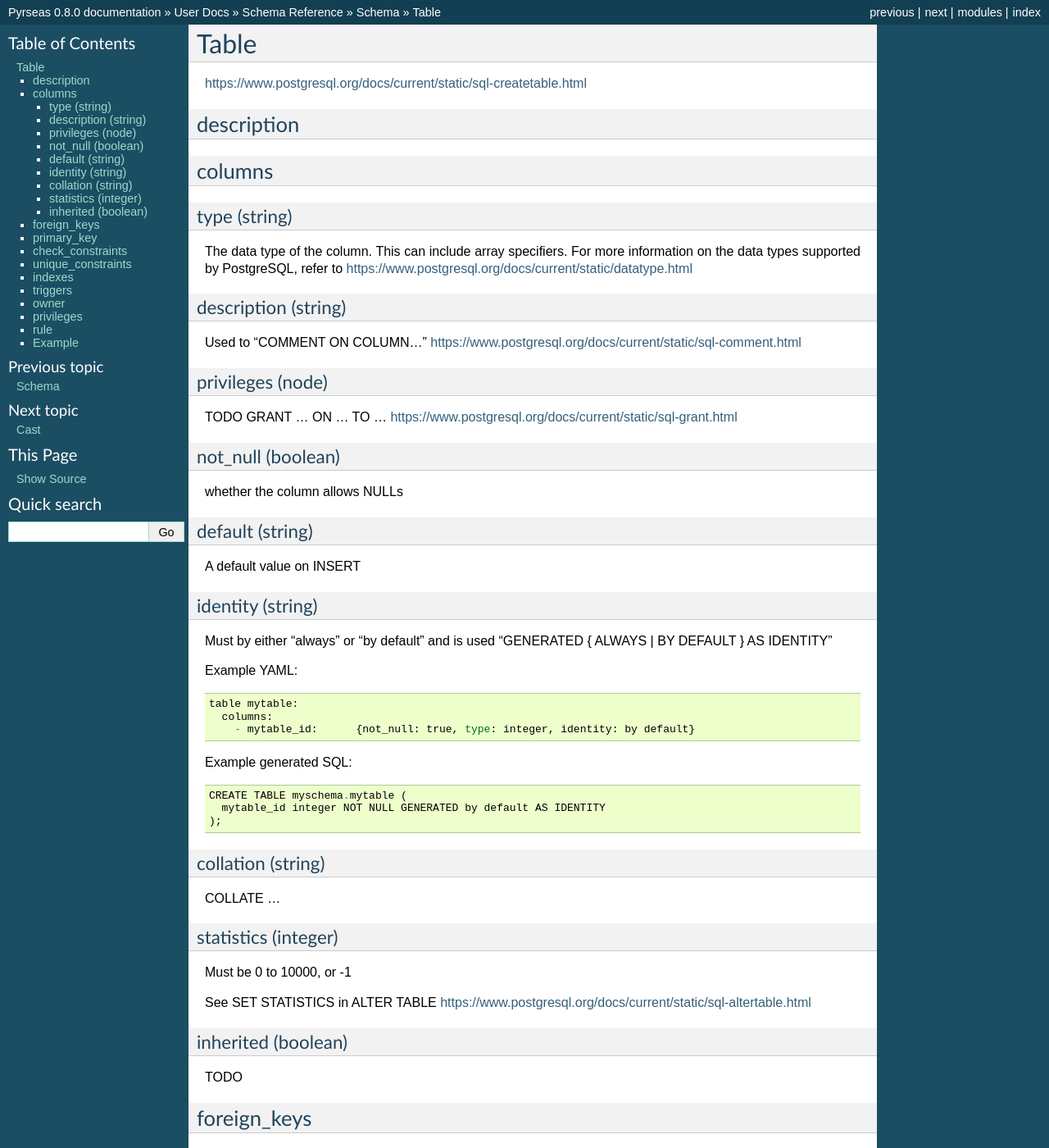
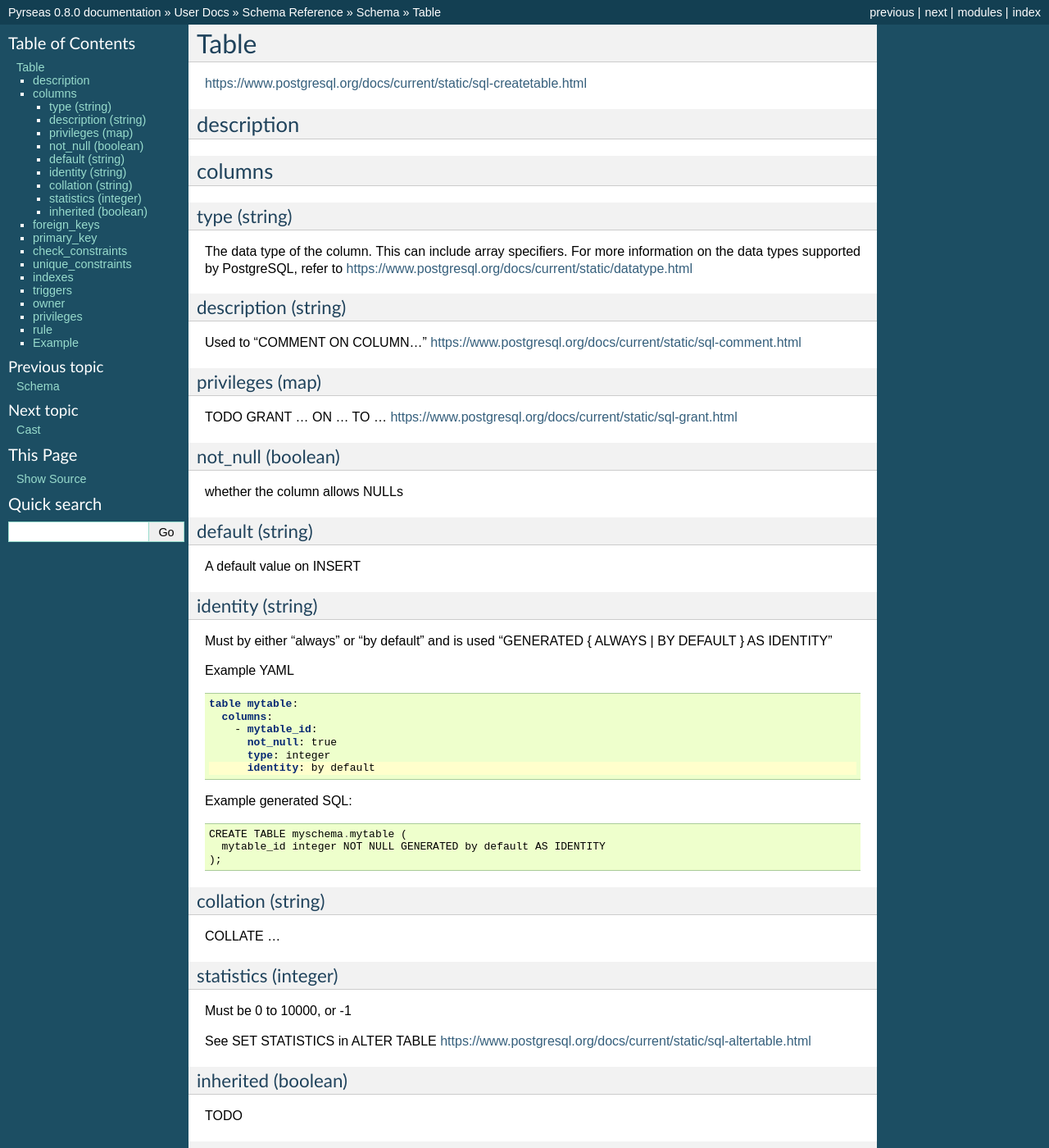
Before and after one commit to perseas/Pyrseas, a Sphinx documentation site: the page built from docs/user/spec-reference/table.rst, in a window 1280 px wide and 1400 px high. Shown: the whole window at 82% size. Built offline with Sphinx 7.4.7, drawn with Linux system fonts in a browser that asks for light colours; part of the change alters nothing that is shown.

```diff
--- a/docs/user/spec-reference/table.rst
+++ b/docs/user/spec-reference/table.rst
@@ -15,10 +15,10 @@ type (string)
 The data type of the column. This can include array specifiers. For more information on the data types supported by PostgreSQL, refer to https://www.postgresql.org/docs/current/static/datatype.html
 
 description (string)
-~~~~~~~~~~~~~~~~~
+~~~~~~~~~~~~~~~~~~~~
 Used to "COMMENT ON COLUMN..." https://www.postgresql.org/docs/current/static/sql-comment.html
 
-privileges (node)
+privileges (map)
 ~~~~~~~~~~~~~~~~~
 TODO
 GRANT ... ON ... TO ... https://www.postgresql.org/docs/current/static/sql-grant.html
@@ -35,11 +35,17 @@ identity (string)
 ~~~~~~~~~~~~~~~~~
 Must by either "always" or "by default" and is used "GENERATED { ALWAYS | BY DEFAULT } AS IDENTITY"
 
-Example YAML::
+Example YAML
+
+.. code-block:: YAML
+  :emphasize-lines: 6
 
   table mytable:
     columns:
-      - mytable_id:      {not_null: true, type: integer, identity: by default}
+      - mytable_id:
+        not_null: true
+        type: integer
+        identity: by default
 
 Example generated SQL::
 
```
